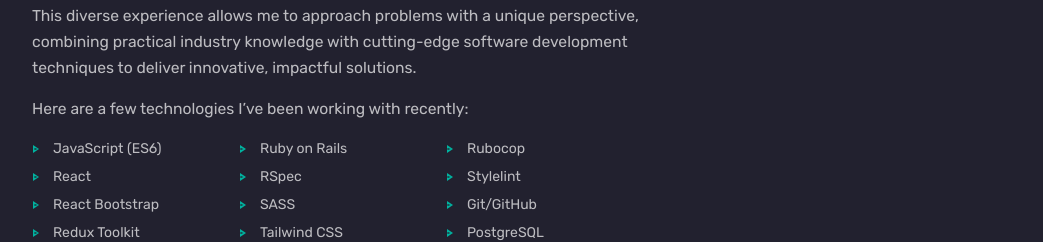
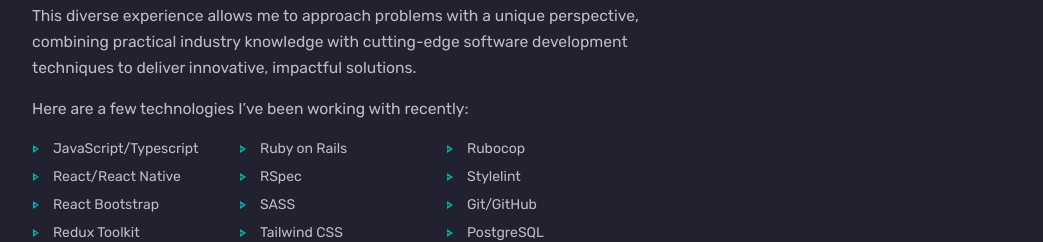
Before and after one commit to fmanimashaun/fmanimashaun.github.io, a React (Vite) app: page / in a window 1280 px wide. Shown: the part 1040-1282 px from the top of the page, without its empty margins (118-1161 px from the left). Built offline with nearby package versions, Linux system fonts and the light colour scheme.

Commit message:
Update about

```diff
--- a/src/components/AboutContent.jsx
+++ b/src/components/AboutContent.jsx
@@ -45,8 +45,8 @@
         <p>Here are a few technologies I’ve been working with recently:</p>
         <div className="about__tech">
           <ul>
-            <li>JavaScript (ES6)</li>
-            <li>React</li>
+            <li>JavaScript/Typescript</li>
+            <li>React/React Native</li>
             <li>React Bootstrap</li>
             <li>Redux Toolkit</li>
             <li>React Router</li>
```
